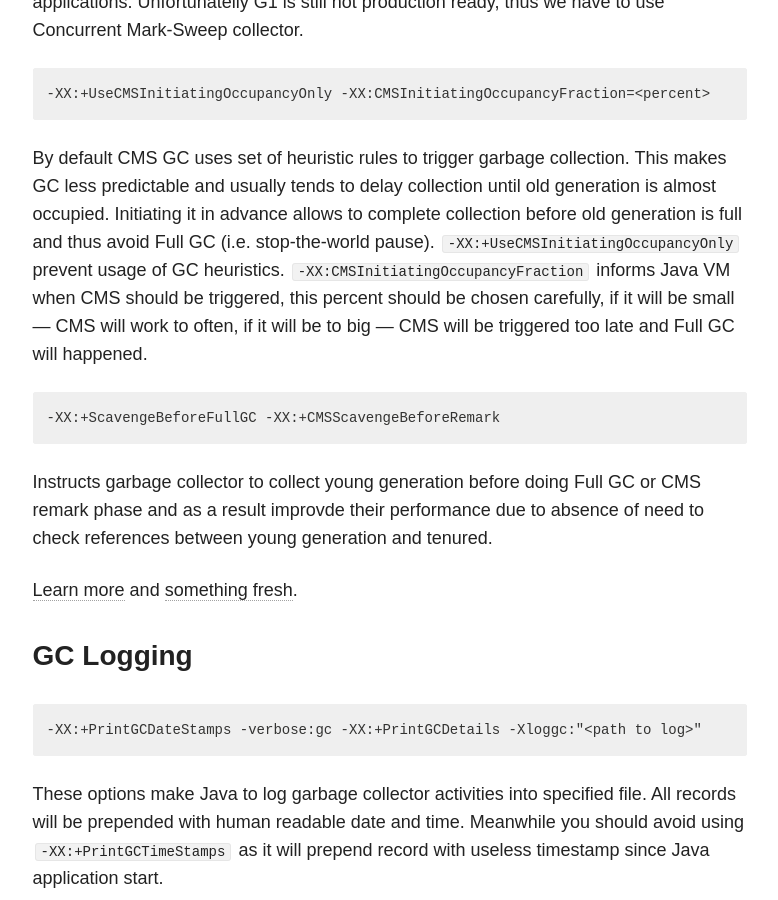
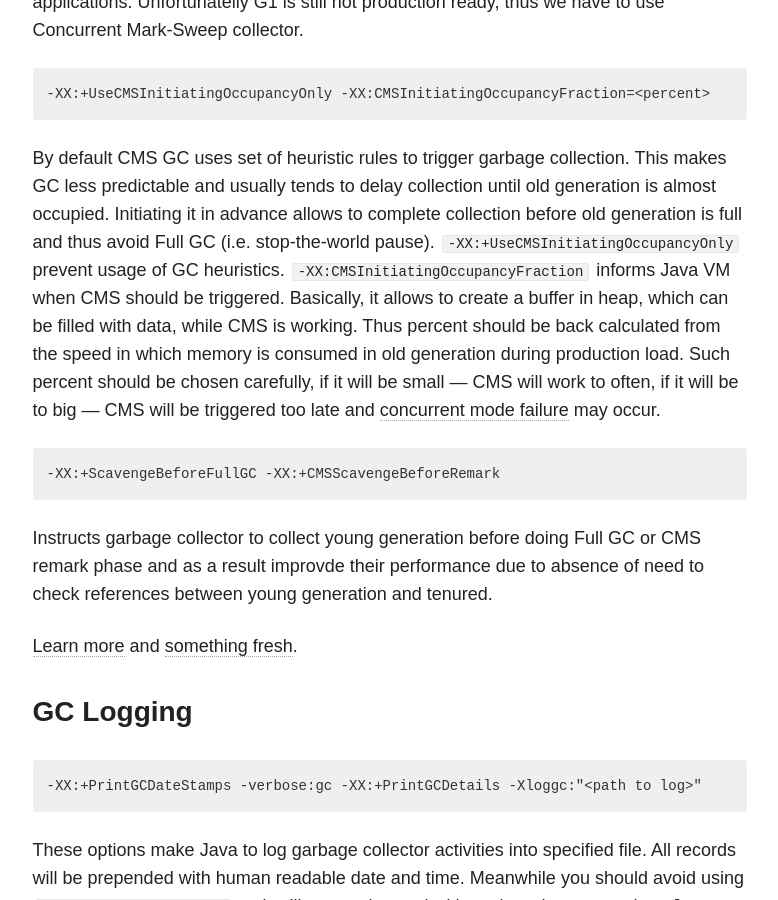
Before and after one commit to anatoliy-sokolenko/anatoliy-sokolenko.github.io, a Jekyll site: the page built from _posts/2014-11-03-javavm-options-production.md, in a window 1280 px wide and 900 px high, scrolled down 2973 px. Shown: the whole window, without its empty margins (347-1125 px from the left). Built offline with Jekyll 4.4.1, drawn with Linux system fonts in a browser that asks for light colours; nearby versions of some CDN libraries; formulas are drawn with MathJax 3; comment, search, counter and statistics services are not loaded.

Commit message:
fix terminology in "Java VM Options You Should Always Use in Production" post

````diff
--- a/_posts/2014-11-03-javavm-options-production.md
+++ b/_posts/2014-11-03-javavm-options-production.md
@@ -116,7 +116,7 @@ As response time is critical for server application concurrent collector feets b
 -XX:+UseCMSInitiatingOccupancyOnly -XX:CMSInitiatingOccupancyFraction=<percent>
 ```
 
-By default CMS GC uses set of heuristic rules to trigger garbage collection. This makes GC less predictable and usually tends to delay collection until old generation is almost occupied. Initiating it in advance allows to complete collection before old generation is full and thus avoid Full GC (i.e. stop-the-world pause). ```-XX:+UseCMSInitiatingOccupancyOnly``` prevent usage of GC heuristics. ```-XX:CMSInitiatingOccupancyFraction``` informs Java VM when CMS should be triggered, this percent should be chosen carefully, if it will be small &mdash; CMS will work to often, if it will be to big &mdash; CMS will be triggered too late and Full GC will happened.
+By default CMS GC uses set of heuristic rules to trigger garbage collection. This makes GC less predictable and usually tends to delay collection until old generation is almost occupied. Initiating it in advance allows to complete collection before old generation is full and thus avoid Full GC (i.e. stop-the-world pause). ```-XX:+UseCMSInitiatingOccupancyOnly``` prevent usage of GC heuristics. ```-XX:CMSInitiatingOccupancyFraction``` informs Java VM when CMS should be triggered. Basically, it allows to create a buffer in heap, which can be filled with data, while CMS is working. Thus percent should be back calculated from the speed in which memory is consumed in old generation during production load. Such percent should be chosen carefully, if it will be small &mdash; CMS will work to often, if it will be to big &mdash; CMS will be triggered too late and [concurrent mode failure](http://www.oracle.com/technetwork/java/javase/gc-tuning-6-140523.html#cms.concurrent_mode_failure) may occur.
 
 ```
 -XX:+ScavengeBeforeFullGC -XX:+CMSScavengeBeforeRemark
````
